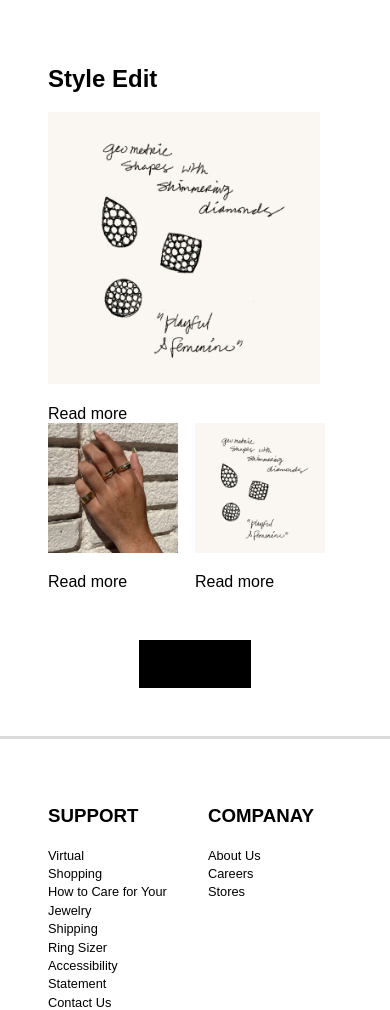
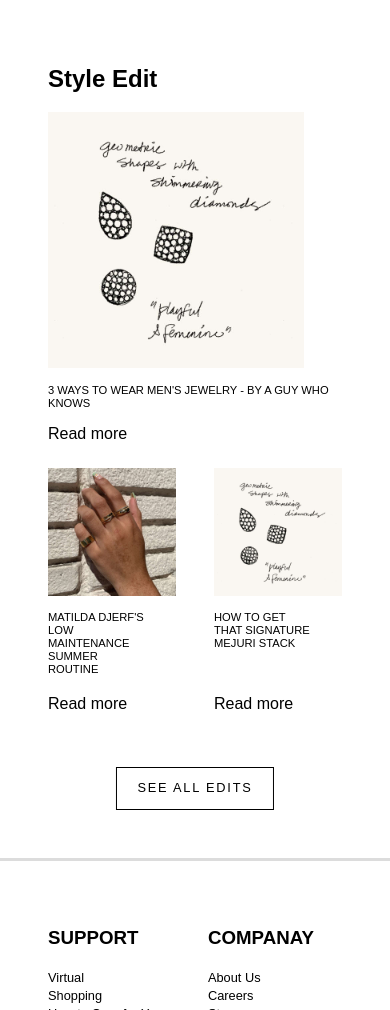
Before and after one commit to muhammadbilalraza/my-gatsby-project, a Gatsby site: page / in a window 390 px wide. Shown: the part 805-1815 px from the top of the page. Built offline with nearby package versions, Linux system fonts and the light colour scheme; Gatsby itself is replaced by a stand-in of ours.

Commit message:
update - mobile version

```diff
--- a/src/components/StyleEdit.js
+++ b/src/components/StyleEdit.js
@@ -10,31 +10,37 @@ export default function StyleEdit() {
     <div className="style-edit-container">
       <h2>Style Edit</h2>
       <div className="blog-cards">
-        <div className="--blogs">
+        {/* <div className="--blogs"> */}
         <Link>
           <img id="firstImage" src={Image1} alt="" />
-            <p></p>
-            Read more
+          <p className="description-paragraph">
+            3 ways to wear men's jewelry - by a guy who knows
+          </p>
+          <p className="read-more">Read more</p>
         </Link>
-        </div>
-        <div className="--blogs">
+        {/* </div> */}
+        {/* <div className="--blogs"> */}
         <Link>
           <img src={Image2} alt="" />
-            <p></p>
-            Read more
+          <p className="description-paragraph">
+            Matilda Djerf's low maintenance summer routine
+          </p>
+          <p className="read-more">Read more</p>
         </Link>
-        </div>
-        <div className="--blogs">
+        {/* </div> */}
+        {/* <div className="--blogs"> */}
         <Link>
           <img src={Image1} alt="" />
-            <p></p>
-            Read more
+          <p className="description-paragraph">
+            How to get that signature mejuri stack
+          </p>
+          <p className="read-more">Read more</p>
         </Link>
+        {/* </div> */}
       </div>
 
       <div className="edit-button">
-          <Link></Link>
-        </div>
+        <Link>See all edits</Link>
       </div>
     </div>
   )
--- a/src/styles/style-edit.css
+++ b/src/styles/style-edit.css
@@ -1,53 +1,66 @@
 .style-edit-container {
   display: flex;
   position: relative;
+  flex-direction: column;
+  margin: 3em;
+}
 
-  flex-direction: column;
-
-  margin: 3em;
-  padding: 0;
-
-  /* height: max-content; */
+#firstImage {
+  height: 16em;
+  width: auto;
 }
 
 .style-edit-container img {
-  height: auto;
-  width: 33.33vw;
-}
-
-#firstImage {
-  height: 17em;
+  height: 8em;
   width: auto;
-}
-
-.edit-button {
-  display: flex;
-  position: relative;
-  bottom: 0;
-  left: 50%;
-  transform: translateX(-50%);
-  content: " ";
-  background-color: black;
-  width: 7em;
-  height: 3em;
-  margin-top: 3em;
 }
 
 .blog-cards {
   display: flex;
   position: relative;
   flex-wrap: wrap;
+  /* flex: 1 1 100%; */
+  gap: 0.5em;
+  justify-content: space-between;
 }
 
-.blog-cards :first-child {
-  /* flex-basis: 100%; */
-  flex: 1 1 100%;
-  /* height: fit-content; */
+.description-paragraph {
+  text-transform: uppercase;
+  font-size: 0.7em;
+  width: 9em;
+  min-height: 6em;
 }
 
-.--blogs {
-  /* flex-basis: 50%; */
-  flex: 1 1 50%;
+.blog-cards a:first-child .description-paragraph {
+  width: initial;
+  min-height: initial;
+}
+
+.edit-button {
+  display: flex;
+  position: relative;
+  left: 50%;
+  transform: translateX(-50%);
+  width: fit-content;
+  margin-top: 3em;
+  padding: 1em 1.6em;
+  background-color: white;
+  text-transform: uppercase;
+
+  border: 1px black solid;
+  letter-spacing: 0.25ch;
+  font-size: 0.8em;
+}
+
+/* .blog-cards :first-child {
+  flex-basis: 100%;
+  flex: 1 1 100%;
+  /height: fit-content;
+} */
+
+/* .--blogs {
+  flex-basis: 50%;
+  flex: 1 1 100%;
 
   height: fit-content;
-}
+} */
```
Lines whose indentation alone changed are shown as unchanged.
